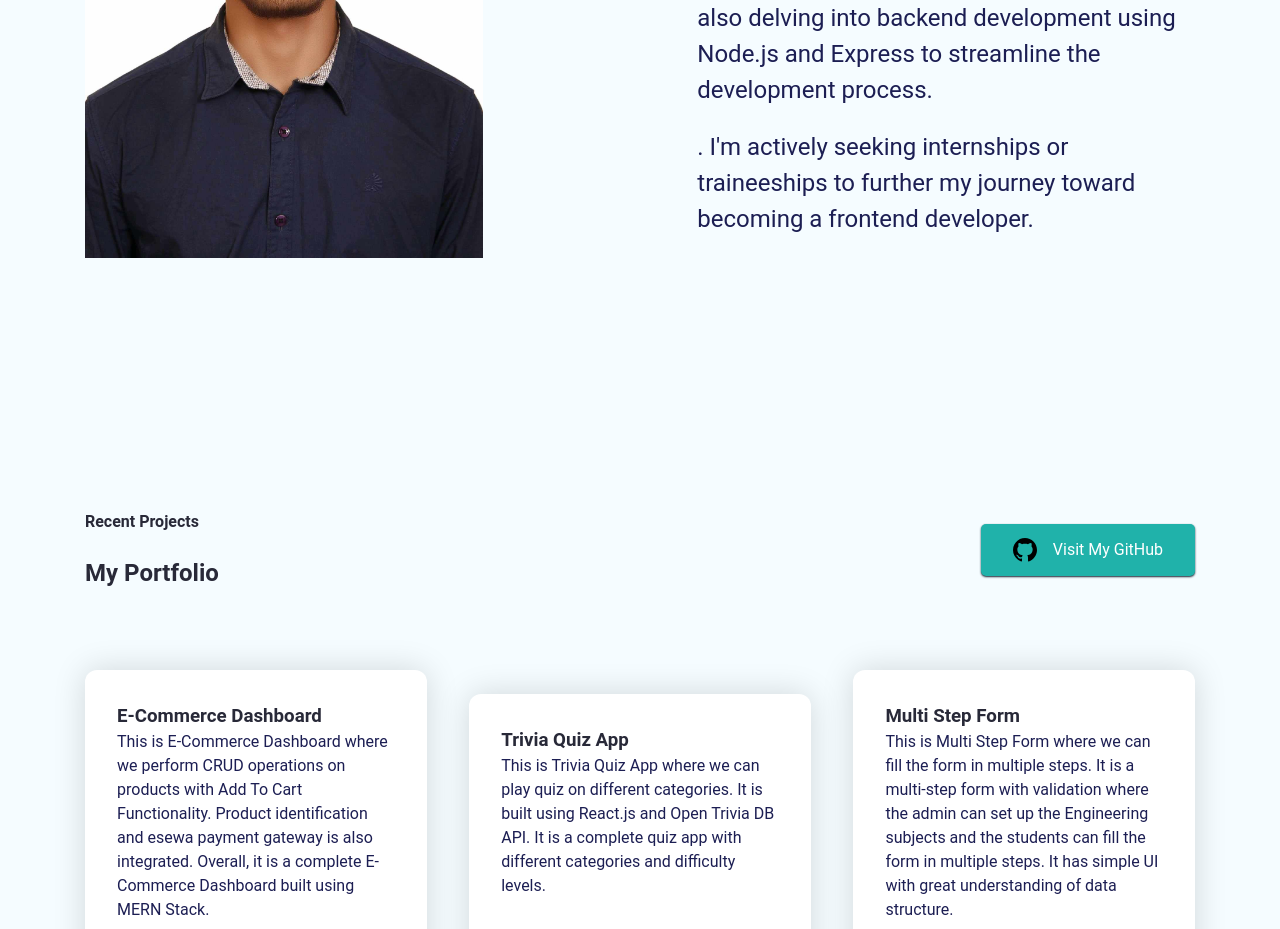
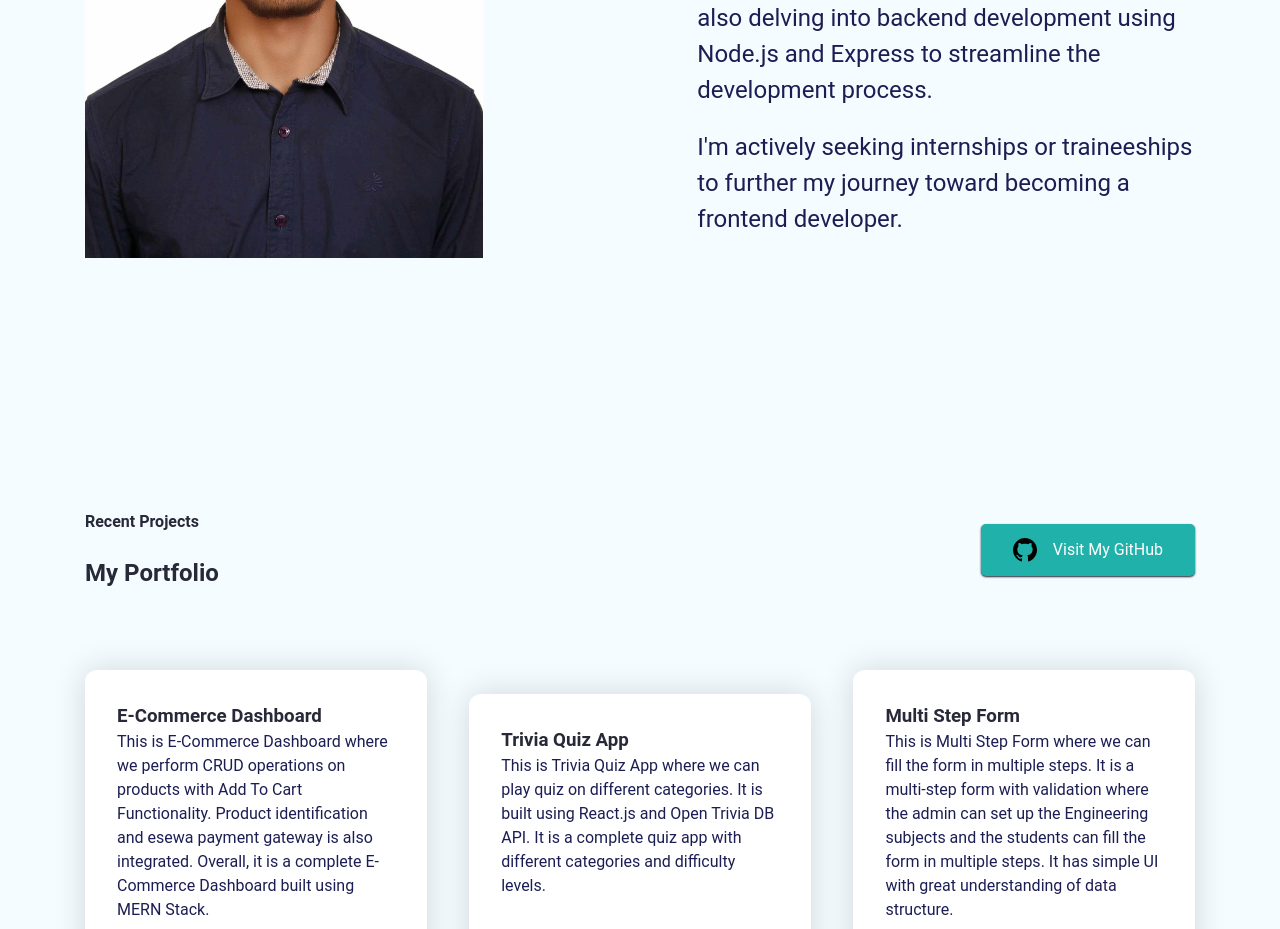
Before and after one commit to myselfbiwash/Portfolio-Website, a React (Vite) app in the folder React-Portfolio/: page / in a window 1280 px wide. Shown: the part 2260-3189 px from the top of the page. Built offline with nearby package versions, Linux system fonts and the light colour scheme.

Commit message:
Fix typo in AboutMe.jsx

```diff
--- a/React-Portfolio/src/Pages/Home/AboutMe.jsx
+++ b/React-Portfolio/src/Pages/Home/AboutMe.jsx
@@ -15,7 +15,7 @@ ReactJS. I'm also delving into backend development using Node.js and Express to
 development process.
             </p>
             <p className="hero--section-description">
-            . I'm actively seeking internships or traineeships to further my journey toward
+            I'm actively seeking internships or traineeships to further my journey toward
 becoming a frontend developer.
             </p>
           </div>
```
